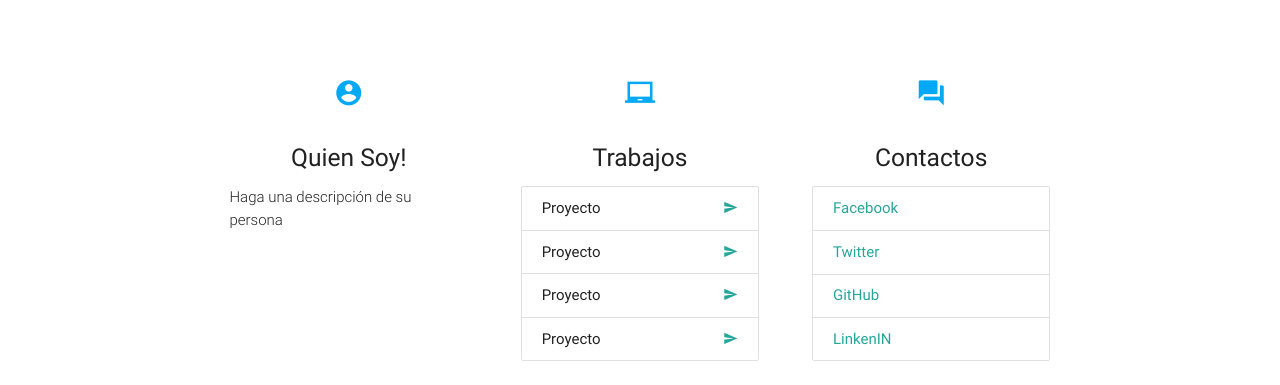
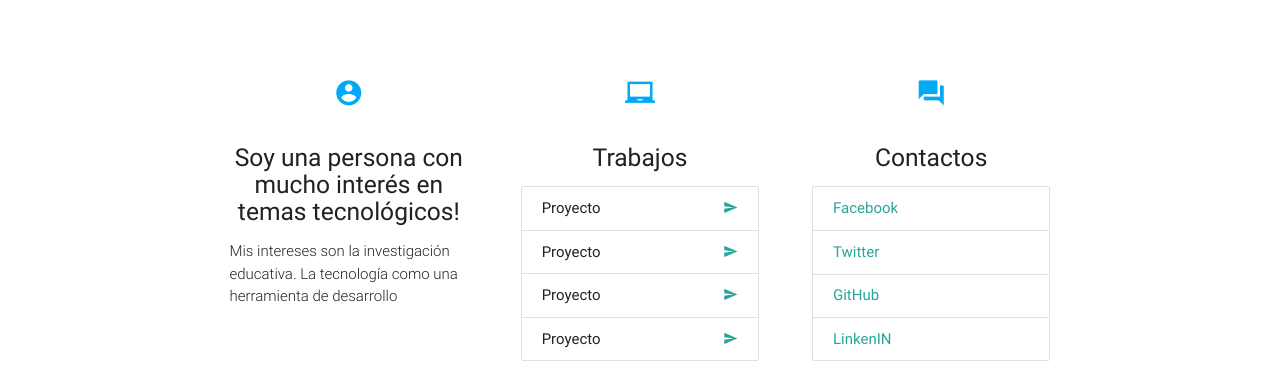
Before and after one commit to johnniewalker03/portafolio, a plain HTML site: page index.html in a window 1280 px wide. Shown: the part 305-690 px from the top of the page. Drawn offline with nearby package versions, Linux system fonts and the light colour scheme.

Commit message:
Modificando quien soy...

```diff
--- a/index.html
+++ b/index.html
@@ -49,9 +49,9 @@
           <div class="icon-block">
             <h2 class="center light-blue-text"><i class="small mdi-action-account-circle"></i></h2>
             <!-- Commit 2 -->
-            <h5 class="center">Quien Soy!</h5>
+            <h5 class="center">Soy una persona con mucho interés en temas tecnológicos!</h5>
 
-            <p class="light">Haga una descripción de su persona</p>
+            <p class="light">Mis intereses son la investigación educativa. La tecnología como una herramienta de desarrollo</p>
           </div>
         </div>
 
```
